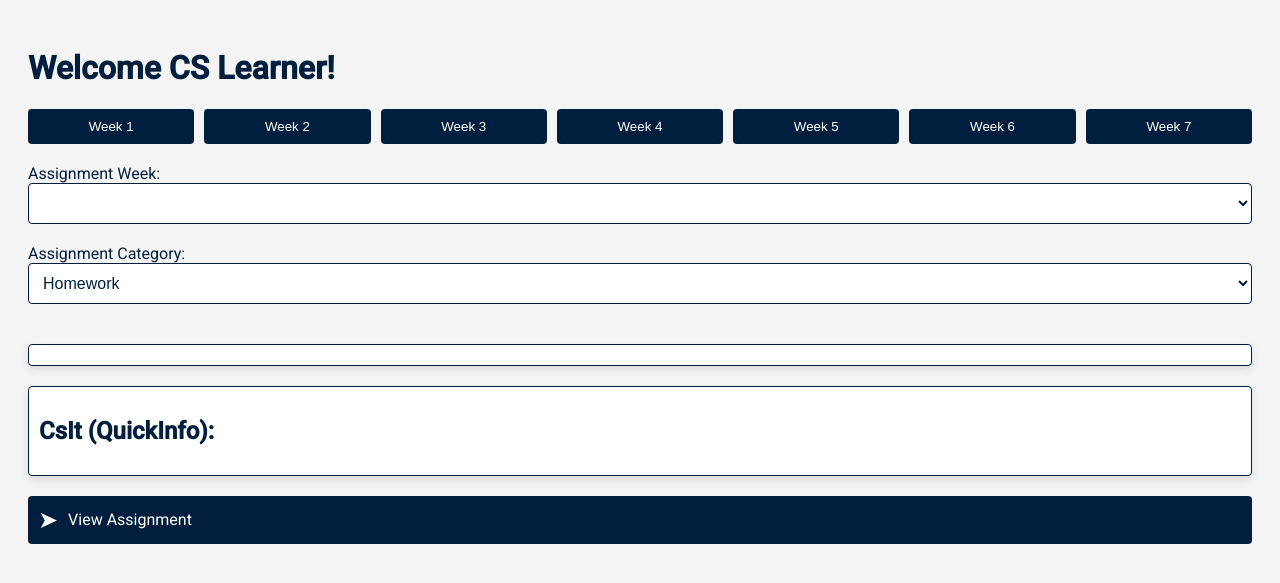
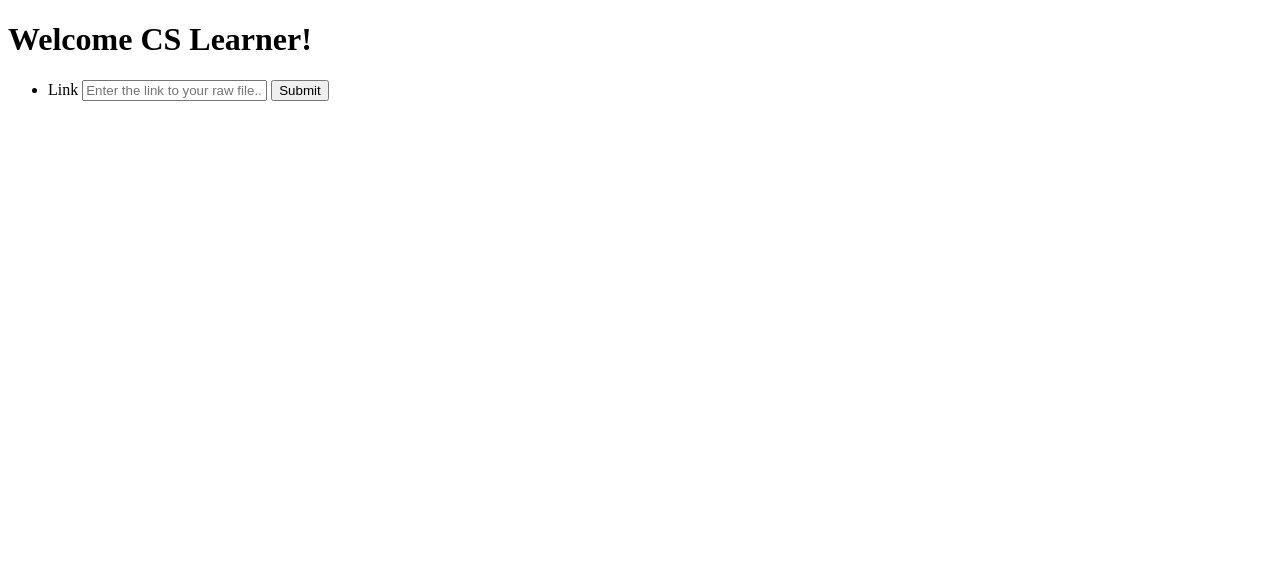
Before and after one commit to vardaansinha/cscanvasfrontend, a Jekyll site: the page student.html, which Jekyll copies as it is, in a window 1280 px wide. Shown: the top 583 px of the page. Built offline with Jekyll 4.4.1, drawn with Linux system fonts in a browser that asks for light colours.

Commit message:
cors fixes

```diff
--- a/signup.html
+++ b/signup.html
@@ -97,6 +97,7 @@
                 method: "POST",
                 headers: {
                     "Content-Type": "application/json", // Specify the content type
+                    // "Access-Control-Allow-Origin": "*"
                 },
                 body: JSON.stringify(personData), // Convert data to JSON format
             })
@@ -104,7 +105,6 @@
                     if (!response.ok) {
                         throw new Error("Network response was not ok");
                     }
-                    return response.json(); // Parse the response as JSON
                 })
                 .then((data) => {
                     // Handle the response data here
--- a/student.html
+++ b/student.html
@@ -4,176 +4,25 @@
 <head>
     <meta charset="UTF-8">
     <meta name="viewport" content="width=device-width, initial-scale=1.0">
-    <title>CSCanvas Assignment Selector</title>
     <link href="https://fonts.googleapis.com/css2?family=Roboto:wght@400;500&display=swap" rel="stylesheet">
-    <style>
-        body {
-            font-family: 'Roboto', sans-serif;
-            padding: 20px;
-            background-color: #f4f4f4;
-            color: #001F3F;
-            /* Navy */
-        }
-
-        h1,
-        h2 {
-            color: #001F3F;
-            /* Navy */
-        }
-
-        label,
-        select {
-            margin-bottom: 20px;
-        }
-
-        select {
-            padding: 10px;
-            width: 100%;
-            border: 1px solid #001F3F;
-            /* Navy */
-            border-radius: 4px;
-            font-size: 16px;
-            color: #001F3F;
-            /* Navy */
-            background-color: white;
-        }
-
-        #assignmentDetails,
-        #metadata {
-            margin-top: 20px;
-            border: 1px solid #001F3F;
-            /* Navy */
-            padding: 10px;
-            background-color: #fff;
-            border-radius: 4px;
-            box-shadow: 0 4px 8px rgba(0, 0, 0, 0.1);
-        }
-
-        #iframeToggle {
-            display: flex;
-            align-items: center;
-            cursor: pointer;
-            margin-top: 20px;
-            padding: 10px;
-            border-radius: 4px;
-            background-color: #001F3F;
-            /* Navy */
-            color: white;
-            transition: background-color 0.3s;
-        }
-
-        #iframeToggle:hover {
-            background-color: #003366;
-            /* Darker Navy */
-        }
-
-        #iframeArrow {
-            font-size: 24px;
-            margin-right: 10px;
-            transition: transform 0.3s;
-        }
-
-        #assignmentIframe {
-            width: 100%;
-            height: 800px;
-            border: none;
-            border-radius: 4px;
-            box-shadow: 0 4px 8px rgba(0, 0, 0, 0.1);
-            display: none;
-            /* Initially hidden */
-        }
-
-        /* Calendar Styles */
-        .calendar {
-            display: grid;
-            grid-template-columns: repeat(7, 1fr);
-            gap: 10px;
-            margin-bottom: 20px;
-        }
-
-        .calendar button {
-            padding: 10px;
-            border: none;
-            border-radius: 4px;
-            background-color: #001F3F;
-            /* Navy */
-            color: white;
-            cursor: pointer;
-            transition: background-color 0.3s;
-        }
-
-        .calendar button:hover {
-            background-color: #003366;
-            /* Darker Navy */
-        }
-
-        .calendar button.active {
-            background-color: #0074D9;
-            /* Blue */
-        }
-    </style>
 </head>
 
 <body>
 
     <h1>Welcome CS Learner!</h1>
 
-    <!-- Calendar -->
-    <div class="calendar">
-        <button onclick="selectWeek('week1')">Week 1</button>
-        <button onclick="selectWeek('week2')">Week 2</button>
-        <button onclick="selectWeek('week3')">Week 3</button>
-        <button onclick="selectWeek('week4')">Week 4</button>
-        <button onclick="selectWeek('week5')">Week 5</button>
-        <button onclick="selectWeek('week6')">Week 6</button>
-        <button onclick="selectWeek('week7')">Week 7</button>
-    </div>
-
-    <label for="week">Assignment Week:</label>
-    <select id="week" name="week"></select>
-
-    <label for="category">Assignment Category:</label>
-    <select id="category" name="category">
-        <option value="homework">Homework</option>
-        <option value="project">Project</option>
-        <option value="exam">Exam</option>
-    </select>
-
-    <div id="assignmentDetails"></div>
-    <div id="metadata">
-        <h2>CsIt (QuickInfo):</h2>
-    </div>
-    <div id="iframeToggle" onclick="assignmentManager.toggleIframe()">
-        <span id="iframeArrow">➤</span>
-        <span>View Assignment</span>
-    </div>
+        <ul class="assignment-container">
+            <li class="assignment">
+                <h3 id="title"></h3>
+                <p id="description"></p>
+                <label for="link">Link</label>
+                <input type="text" id="link" placeholder="Enter the link to your raw file...">
+                <button onclick="submit()">Submit</button>
+            </li>
+        </ul>
 
     <script>
-        async function fetchIsAuth() {
-            const apiUrl = "https://cs-canvas.stu.nighthawkcodingsociety.com/api/login/getYourUser";
 
-            fetch(apiUrl, {
-                method: "POST",
-                credentials: 'include'
-            })
-                .then((response) => {
-                    if (!response.ok) {
-                        throw new Error("Network response was not ok");
-                    }
-
-                    return response.json()
-                })
-                .then((data) => {
-                    return data
-                })
-                .catch((error) => {
-                    // Handle errors here
-                    alert("You are not authenticated! Log In!");
-                    console.error("Not authenticated");
-                    // window.location.href = "/cscanvasfrontend/";
-                });
-        }
-        fetchIsAuth();
     </script>
 
 </body>
```
Also changed, not shown: login.html (+6 -2 lines).
